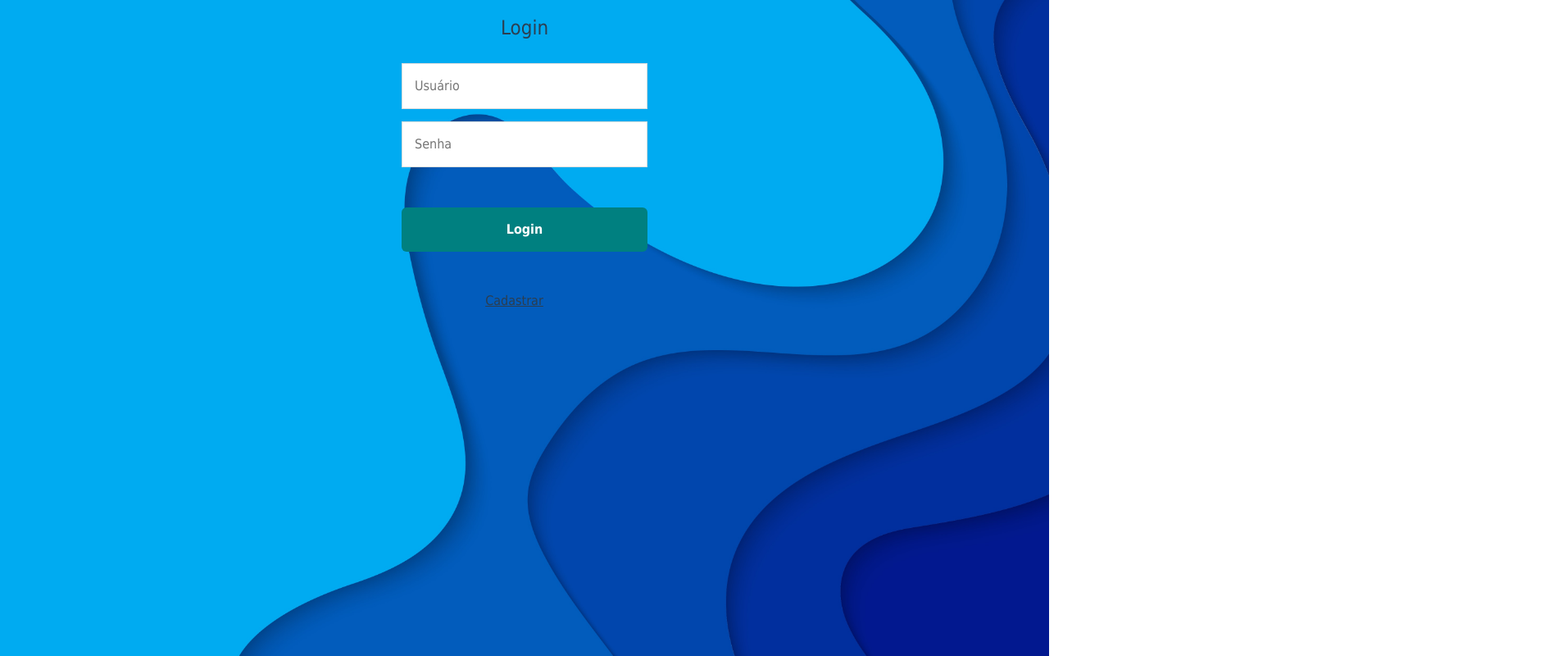
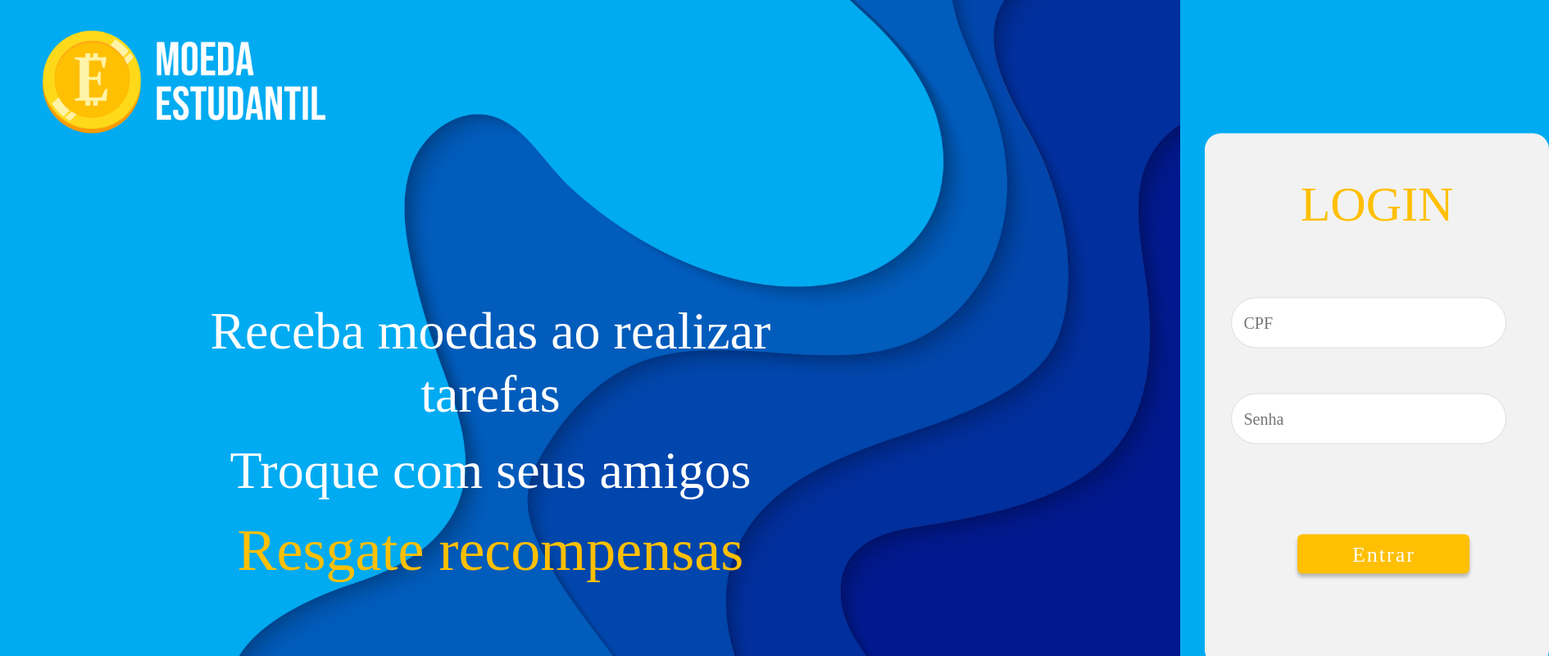
Before and after one commit to jeronimoluiz/Moeda-Estudantil, a Vue app in the folder frontend/: page / in a window 1280 px wide. Shown: the top 800 px of the page at 82% size, 1890 px wide, since content can reach past the window. Built offline with nearby package versions, Linux system fonts and the light colour scheme.

Commit message:
Estilização da página de login
...

Co-Authored-By: natadias <80681905+natadias@users.noreply.github.com>

```diff
--- a/frontend/src/components/Login.vue
+++ b/frontend/src/components/Login.vue
@@ -1,12 +1,33 @@
 <template>
   <div class="login">
-    <h1>Login</h1>
-    <form action="auth" method="POST">
-      <input type="text" name="user" placeholder="Usuário" required>
-      <input type="password" name="password" placeholder="Senha" required>
-      <br><br><button id = "botão" type="primary">Login</button><br><br><br>
-      <router-link to="/register" id="direita">Cadastrar</router-link>
-    </form>
+
+    <!--div para a imagem no topo-->
+    <div class="logo">
+      <img id="img" src="../assets/logo.png">
+    </div>
+
+    <!--div para o texto-->
+    <div class="texto">
+      <p>Receba moedas ao realizar tarefas</p>
+      <p>Troque com seus amigos</p>
+      <p id="amarelo">Resgate recompensas</p>
+    </div>
+
+    <!--div para caixa de login-->
+    <div class="caixa">
+      <h1>LOGIN</h1>
+      <form action="auth" method="POST">
+        <input type="text" name="cpf" placeholder="CPF" required>
+        <input type="password" name="senha" placeholder="Senha" required>
+        <button id = "botão" type="primary">Entrar</button>
+      </form>
+    </div>
+
+    <!--div para o link do cadastro-->
+    <div class="link">
+      Ainda não tem cadastro?
+      <router-link to="/register" id="link-cadastrar">Cadastrar</router-link>
+    </div>
   </div>
 </template>
 
@@ -15,47 +36,121 @@
 </script>
 
 <style>
+  .login{
+    position: relative;
+  }
 
-  .login {
-    width: 300px;
-    margin: 0 auto;
-    font-family: Tahoma, Geneva, sans-serif;
+  .logo{
+    position: absolute;
+    transform: translate(15%, 30%);
+    width: 346px;
+    height: 125px;
+
+  }
+
+  .caixa {
+    position: absolute;
+    transform: translate(350%, 25%);
+    background: #F2F2F2;
+    border-radius: 20px;
+    width: 420px;
+    height: 650px;
+  }
+
+.texto{
+    position: absolute;
+    transform: translate(30%, 150%);
+    width: 748px;
+    height: 243px;
+
+
+    font-family: Bebas Neue;
+    font-style: normal;
+    font-weight: normal;
+    font-size: 64px;
+    line-height: 77px;
+
+    color: #FFFFFF;
+  }
+
+  .link{
+    position: absolute;
+    transform: translate(530%, 2900%);
+    width: 288px;
+    height: 29px;
+
+    font-family: Bebas Neue;
+    font-style: normal;
+    font-weight: normal;
+    font-size: 24px;
+    line-height: 29px;
+
+    color: #FFFFFF;
+  }
+
+  #img{
+    max-width: 350px;
+    max-height: 125px;
+    width: auto;
+    height: auto;
   }
   .login h1{
     text-align: center;
-    color: #2c3e50;
-    font-size: 24px;
-    padding: 20px 0 20px 0;
+    color: #ffbf03;
+    font-size: 60px;
+    padding: 50px 0 70px 0;
+    font-family: 'Bebas Neue';
   }
   .login input[type="password"],
   .login input[type= "text"]{
     width: 100%;
     padding: 15px;
     border: 1px solid #dddddd;
-    margin-bottom: 15px;
+    margin-bottom: 55px;
     box-sizing: border-box;
   }
+  .login input[name = "cpf"]{
+    width: 80%;
+    margin-right: 5%;
+    border-radius: 50px;
+    font-family: 'Bebas Neue';
+    font-size : 20px;
+  }
+  .login input[name = "senha"]{
+    width: 80%;
+    margin-right: 5%;
+    border-radius: 50px;
+    font-family: 'Bebas Neue';
+    font-size : 20px;
+  }
   #botão{
-    width: 100%;
-    font-weight: bold;
-    background: #008080;
+    width: 50%;
+    white-space: normal;
+    height: 6vh;
+    font-family: 'Bebas Neue';
+    letter-spacing: 2px;
+    display: flex;
+    justify-content: center;
+    align-items: center;
+    margin-left: 27%;
+    background:#ffbf03;
     border-radius: 6px;
-    padding: 15px;
     cursor: pointer;
     color: #fff;
     border: none;
-    font-size: 16px;
-    margin-top: 10px;
+    font-size: 26px;
+    margin-top: 55px;
+    box-shadow: 0px 4px 4px rgba(0, 0, 0, 0.25);
   }
-  #esquerda{
-    color: #2c3e50;
-    padding: 0 110px 0 0;
-    font-family: Tahoma, Geneva, sans-serif;
-    margin-left: -5px;
+
+  #amarelo{
+    font-size: 72px;
+    line-height: 86px;
+
+    color: #ffbf03;
   }
-  #direita{
-    color: #2c3e50;
-    font-family: Tahoma, Geneva, sans-serif;
-    margin-left: -25px;
+
+  #link-cadastrar{
+    color: #ffbf03;
   }
 </style>
```
Also changed, not shown: frontend/src/assets/logo.png.
